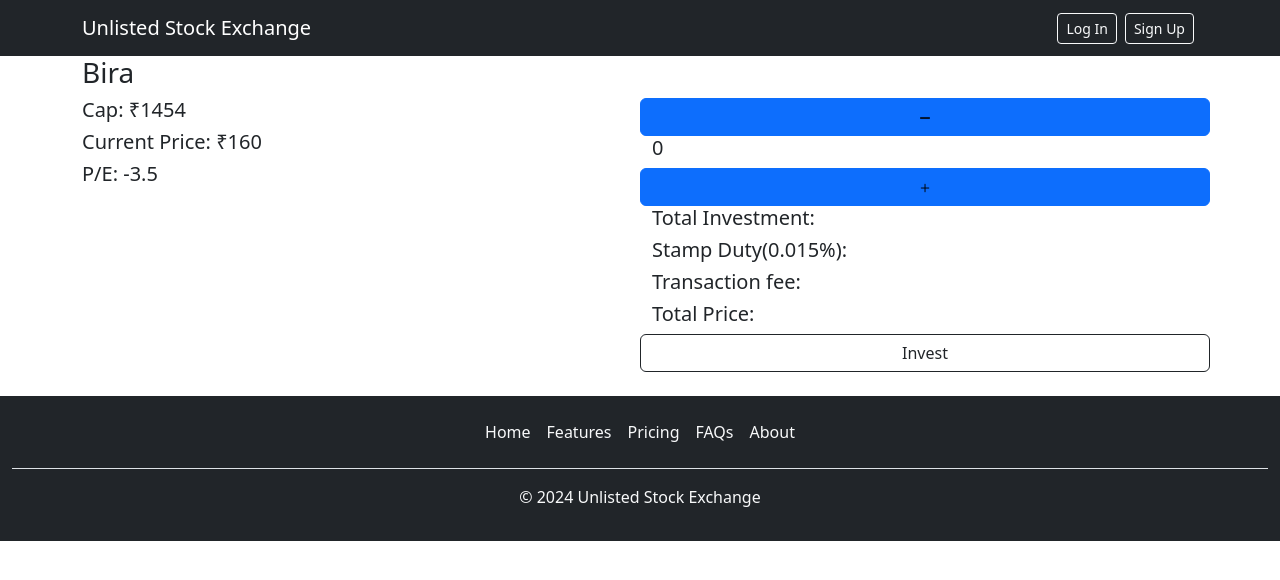
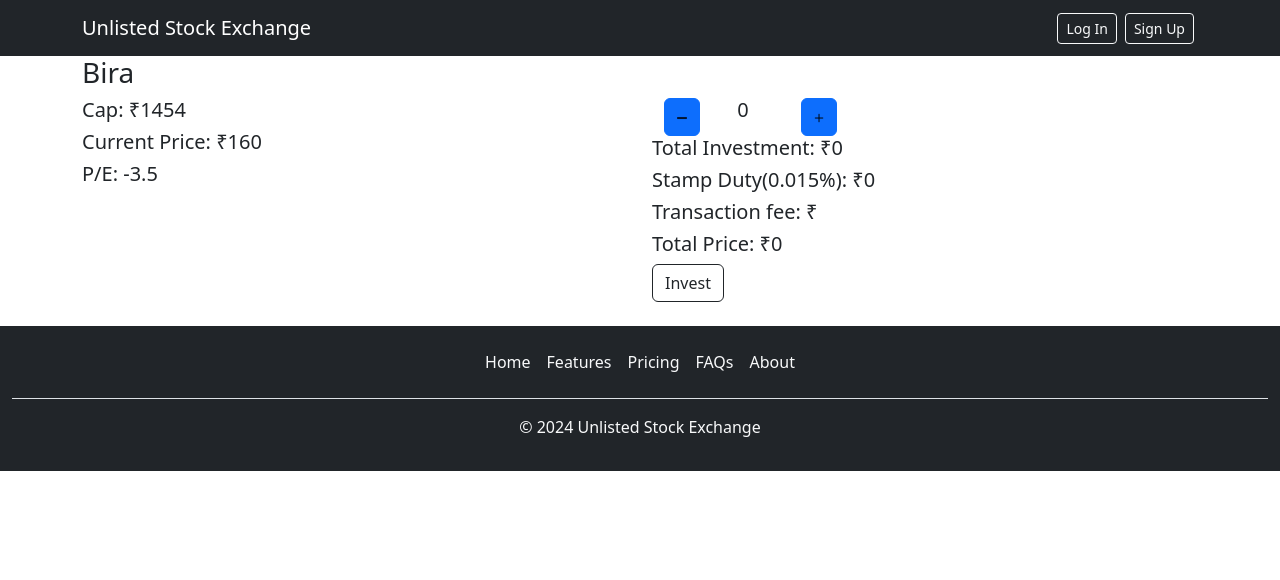
Before and after one commit to sudobh/Stock-exchange-website, a React (Create React App) app in the folder frontend/: page /company/Bira/1454/160/-3.5/biralogo.png in a window 1280 px wide. Shown: the top 580 px of the page. Built offline with nearby package versions, Linux system fonts and the light colour scheme.

Commit message:
company page and values

```diff
--- a/frontend/src/components/CompanyPage.jsx
+++ b/frontend/src/components/CompanyPage.jsx
@@ -30,25 +30,36 @@
                         <Row><h5>P/E: {cpe}</h5></Row>
                         </Col>
                         <Col md={6}>
+                        <Container>
                         <Row>
-
-                                <Button onClick={decCount}><Image style={{height:"10px",width:"10px"}} src={Minus}/></Button><h5>{count}</h5><Button onClick={incCount}><Image style={{height:"10px",width:"10px"}} src={Plus}/></Button>
+                            <Col xs={1} className="text-center">
+                                <Button onClick={decCount}><Image style={{height:"10px",width:"10px"}} src={Minus}/></Button>
+                            </Col>
+                            <Col xs={2} className="text-center">
+                                <h5>{count}</h5>
+                            </Col>
+                            <Col xs={1} className="text-center">
+                                <Button onClick={incCount}><Image style={{height:"10px",width:"10px"}} src={Plus}/></Button>
+                            </Col>
 
                         </Row>
+                        </Container>
                         <Row>
-                            <h5>Total Investment:</h5>
+                            <h5>Total Investment: &#x20B9;{count*cprice}</h5>
                         </Row>
                         <Row>
-                            <h5>Stamp Duty(0.015%): </h5>
+                            <h5>Stamp Duty(0.015%): &#x20B9;{0.00015*(count*cprice)}</h5>
                         </Row>
                         <Row>
-                            <h5>Transaction fee: </h5>
+                            <h5>Transaction fee: &#x20B9;</h5>
                         </Row>
                         <Row>
-                            <h5>Total Price: </h5>
+                            <h5>Total Price: &#x20B9;{(0.00015*(count*cprice))+(count*cprice)}</h5>
                         </Row>
                         <Row>
+                        <Col xs={4}>
                         <Button variant="outline-dark">Invest</Button>
+                        </Col>
                         </Row>
                         </Col>
                     </Row>
```
